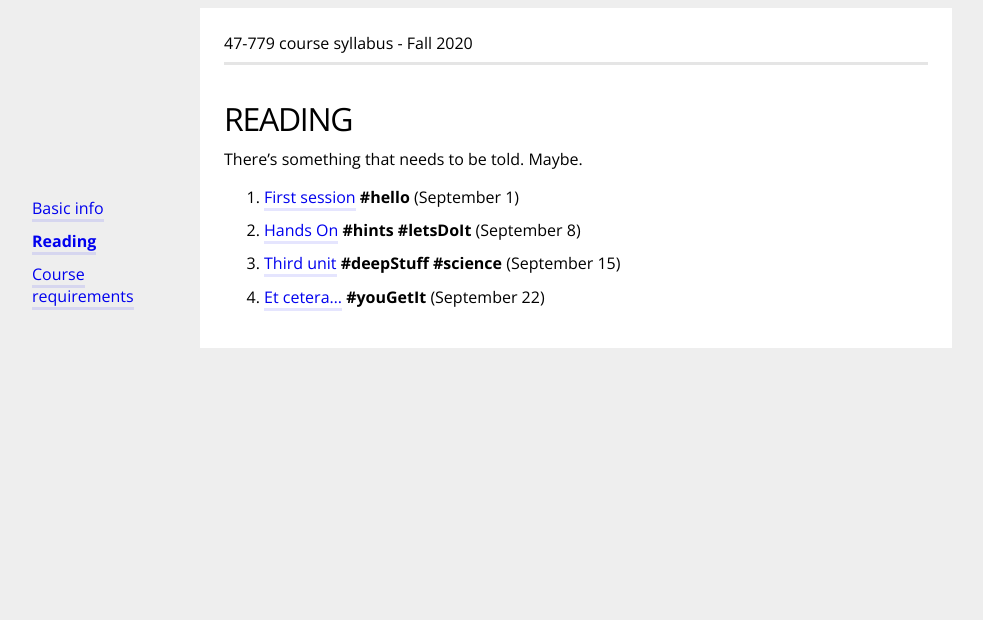
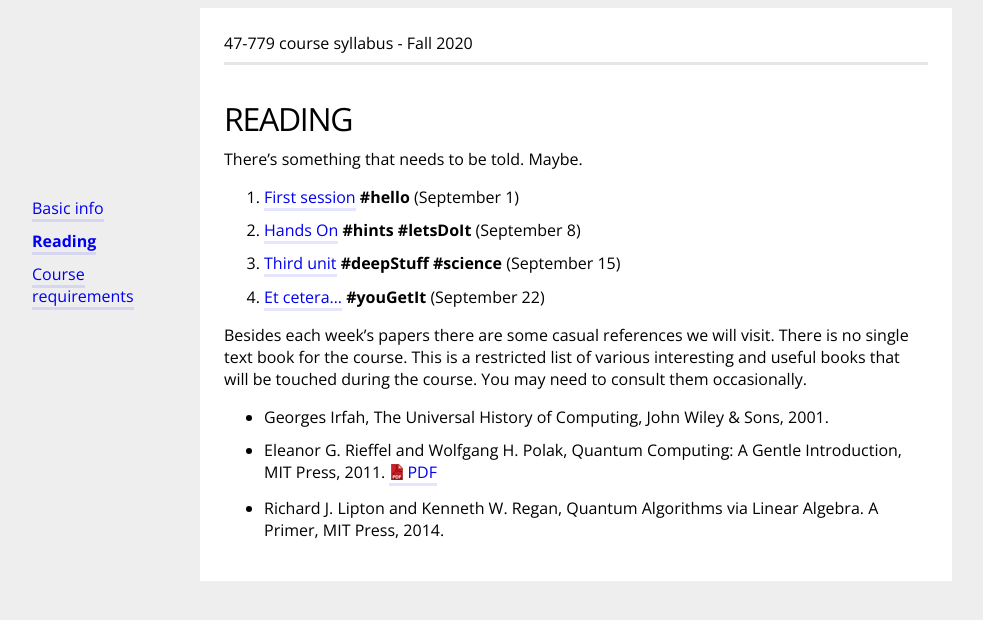
Before and after one commit to bernalde/QuIP, a Jekyll site: the page built from reading.md, in a window 1280 px wide. Shown: the top 620 px of the page, without its empty margins (64-1047 px from the left). Built offline with Jekyll 4.4.1, drawn with Linux system fonts in a browser that asks for light colours.

Commit message:
Update reading.md

```diff
--- a/reading.md
+++ b/reading.md
@@ -5,7 +5,7 @@ menuItem: Reading
 menuPosition: 2
 ---
 {% if site.docsUrl != "" %}
-You can download all required reading in the [Study materials]({{ site.docsUrl }}) at the faculty website.
+You can access all the required reading material via the links provided.
 {% endif %}
 
 There's something that needs to be told. Maybe.
@@ -21,3 +21,8 @@ There's something that needs to be told. Maybe.
   	({{ week.day }})</li>
 {% endfor %}
 </ol>
+
+Besides each week's papers there are some casual references we will visit. There is no single text book for the course. This is a  restricted list of various interesting and useful books that will be touched during the course. You may need to consult them occasionally.
+- Georges Irfah, The Universal History of Computing, John Wiley & Sons, 2001.
+- Eleanor G. Rieffel and Wolfgang H. Polak, Quantum Computing: A Gentle Introduction, MIT Press, 2011. [PDF](http://mmrc.amss.cas.cn/tlb/201702/W020170224608150244118.pdf)
+- Richard J. Lipton and Kenneth W. Regan, Quantum Algorithms via Linear Algebra. A Primer, MIT Press, 2014.
```
